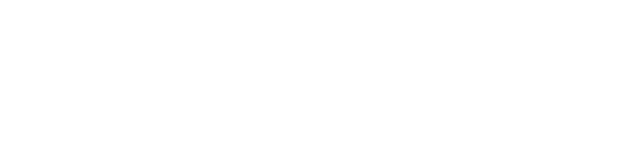
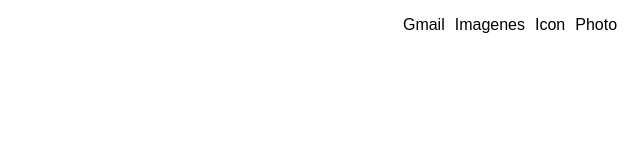
Before and after one commit to vivianachoque/google-clon, a plain HTML site: page index.html in a window 1280 px wide. Shown: the whole page, without its empty margins (640-1280 px from the left). Drawn offline with Linux system fonts and the light colour scheme.

Commit message:
agrego estilos al header

```diff
--- a/css/style.css
+++ b/css/style.css
@@ -0,0 +1,31 @@
+body {
+  margin: 0;
+  padding: 0;
+  font-family: Arial, Helvetica, sans-serif;
+}
+a{
+    text-decoration: none;
+}
+header {
+  width: 100%;
+  height: 60px;
+}
+
+header nav {
+  display: flex;
+  justify-content: flex-end;
+}
+
+header nav .nav-right-section {
+  width: 250px;
+  height: auto;
+  display: flex;
+  list-style: none;
+  justify-content: center;
+  align-items: center;
+}
+
+nav .nav-right-section a {
+    margin-right: 10px;
+    color:black;
+}
--- a/index.html
+++ b/index.html
@@ -1,17 +1,26 @@
 <!DOCTYPE html>
 <html lang="es">
   <head>
-    <meta charset="UTF-8">
-    <meta name="viewport" content="width=device-width, initial-scale=1.0">
+    <meta charset="UTF-8" />
+    <meta name="viewport" content="width=device-width, initial-scale=1.0" />
     <title>Google Clon</title>
-    <link rel="stylesheet" href="/css/style.css">
+    <link rel="stylesheet" href="/css/style.css" />
   </head>
   <body>
     <!-- HEADER -->
+    <header>
+      <nav>
+        <ul class="nav-right-section">
+          <li><a href="">Gmail</a></li>
+          <li><a href="">Imagenes</a></li>
+          <li><a href="">Icon</a></li>
+          <li><a href="">Photo</a></li>
+        </ul>
+      </nav>
+    </header>
 
     <!-- INPUT -->
 
     <!-- FOOTER -->
-
   </body>
 </html>
```
Lines whose indentation alone changed are shown as unchanged.
